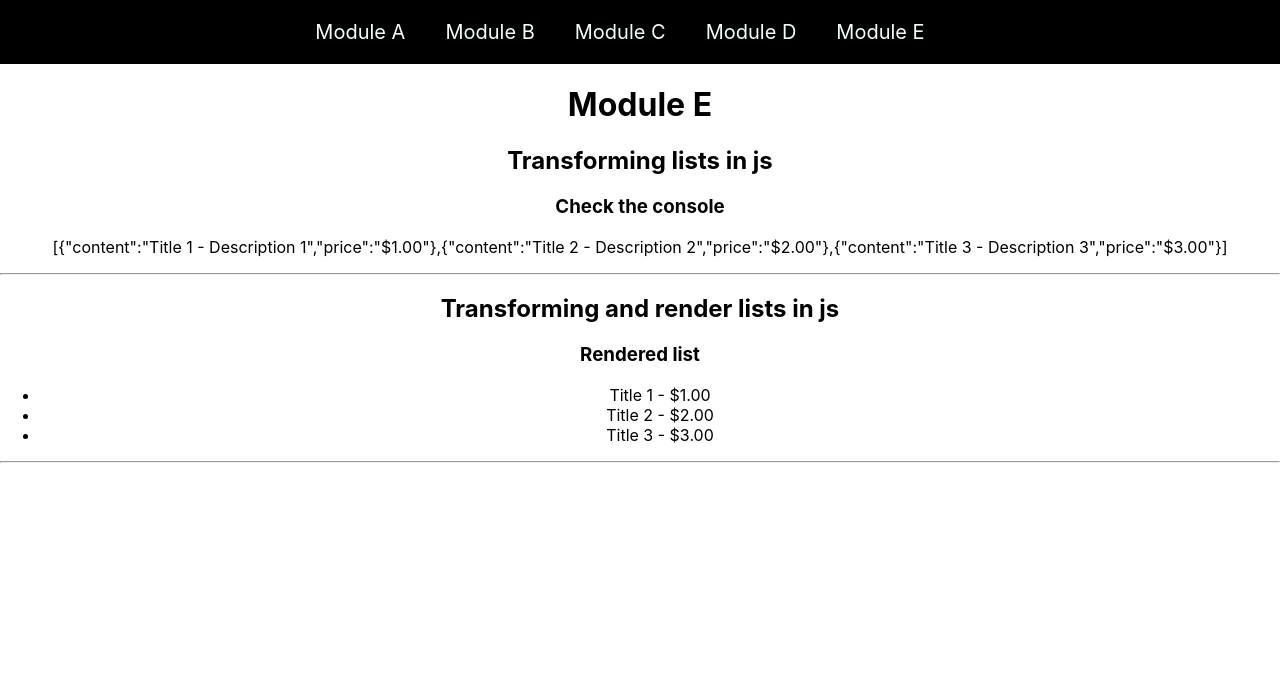
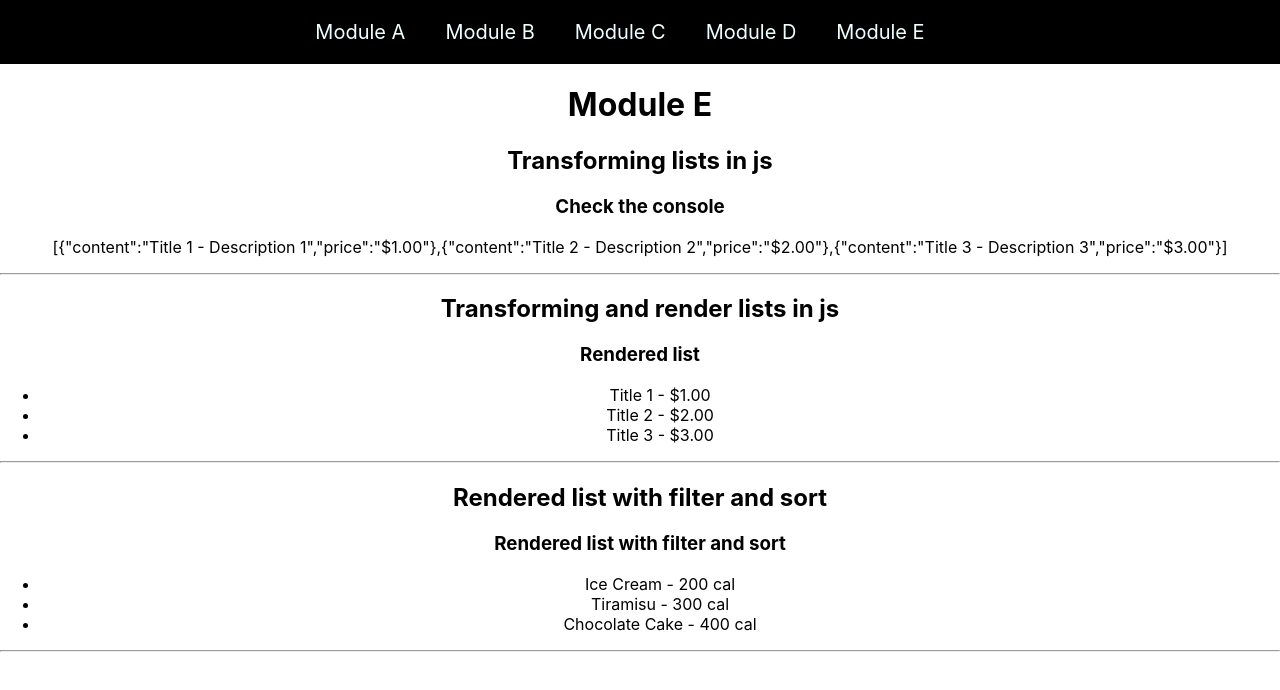
Before and after one commit to dwaxgio/meta-react-core, a React (Create React App) app: page /modulee in a window 1280 px wide. Shown: the top 690 px of the page. Built offline with nearby package versions, Linux system fonts and the light colour scheme.

Commit message:
Transforming and rendering lists filtered and sorted in JavaScript

```diff
--- /dev/null
+++ b/src/components/TransformingListsRenderAndFilterWithSort.js
@@ -0,0 +1,112 @@
+/*
+# Instructions
+
+## Task
+
+The Little Lemon restaurant has decided to remove all desserts with high calories from their menu.
+
+In this lab, you are going to implement a new list component, `DessertsList`, that will display a list of desserts with less than 500 calories, all sorted by calories, from low to high.
+
+The data you have to work with has been provided to you inside the App.js file, as an array of objects. Each object represents a dessert and has the following properties: `name`, `calories` and `createdAt`.
+
+The `App` component passes that information to the `DessertsList` component as a prop named `data`.
+
+Each item from the list should display the name of the dessert and the number of calories, both separated by a dash character, i.e. `Chocolate Mousse - 250 cal`.
+
+**Note:** Before you begin, make sure you understand how to work with the Coursera Code Lab for the [Advanced React course](https://www.coursera.org/learn/advanced-react/supplement/htaLX/working-with-labs-in-this-course).
+
+
+If you run npm start and view the app in the browser, you'll notice that the starting React app works as is. The app outputs the below interface with a simple header. You'll build from that starting point.
+
+![Alt text](images/image1.png)
+
+## Steps
+
+### **Step 1**
+
+Open the `DessertsList.js` file.
+
+You’ll see an empty component that at the moment returns `null`, resulting in rendering nothing at all.
+
+The `DessertsList` component receives a prop called `data`, which is an array containing the list of desserts.
+You can check the exact shape of the data at the top of the `App.js` file, under a variable called `desserts`.
+
+### **Step 2**
+
+Open the `DessertsList.js` file. You only need to implement this component to complete this exercise.
+
+Remove the `null` and instead return a `ul` element that contains a list of `li` elements, where each `li` text is a dessert with the following format: `${dessertName} - ${dessertCalories} cal`.
+
+The list should be sorted by calories in an ascending manner and any desserts with more than 500 calories should be excluded.
+For that you have to use a combination of `map`, `filter` and `sort` array operators.
+
+### **Step 3**
+
+Save all the changes and run the app. Preview the updates in the browser, and confirm that the page shows an ul element with just 3 li elements as below:
+
+- Ice Cream - 200 cal
+- Tiramisu - 300 cal
+- Chocolate Cake - 400 cal
+
+### **Tip**
+
+If you’re having trouble with this lab, please review the `filter` and `sort` methods from arrays in JavaScript.
+*/
+
+const desserts = [
+  {
+    name: "Chocolate Cake",
+    calories: 400,
+    createdAt: "2022-09-01",
+  },
+  {
+    name: "Ice Cream",
+    calories: 200,
+    createdAt: "2022-01-02",
+  },
+  {
+    name: "Tiramisu",
+    calories: 300,
+    createdAt: "2021-10-03",
+  },
+  {
+    name: "Cheesecake",
+    calories: 600,
+    createdAt: "2022-01-04",
+  },
+];
+
+const filteredList = desserts.filter((e) => {
+  if (e.calories < 600) {
+    return e;
+  }
+});
+
+console.log("filteredList", filteredList);
+
+const sortedList = filteredList.sort(function (a, b) {
+  if (a.calories > b.calories) {
+    return 1;
+  }
+  if (a.calories < b.calories) {
+    return -1;
+  }
+  return 0;
+});
+
+console.log("sortedList *", sortedList);
+
+const itemList = sortedList.map((e) => {
+  const itemText = `${e.name} - ${e.calories} cal`;
+  return <li>{itemText}</li>;
+});
+const TransformingListsRenderAndFilterWithSort = () => {
+  return (
+    <div>
+      <h3>Rendered list with filter and sort</h3>
+      <ul>{itemList}</ul>
+    </div>
+  );
+};
+
+export default TransformingListsRenderAndFilterWithSort;
--- a/src/pages/ModuleE.js
+++ b/src/pages/ModuleE.js
@@ -1,5 +1,6 @@
 import TransformingLists from "../components/TransformingLists";
 import TransformingListsRender from "../components/TransformingListsRender";
+import TransformingListsRenderAndFilterWithSort from "../components/TransformingListsRenderAndFilterWithSort";
 
 const ModuleE = () => {
   return (
@@ -12,6 +13,9 @@ const ModuleE = () => {
       <h2>Transforming and render lists in js</h2>
       <TransformingListsRender />
       <hr />
+      <h2>Rendered list with filter and sort</h2>
+      <TransformingListsRenderAndFilterWithSort />
+      <hr />
     </>
   );
 };
```
